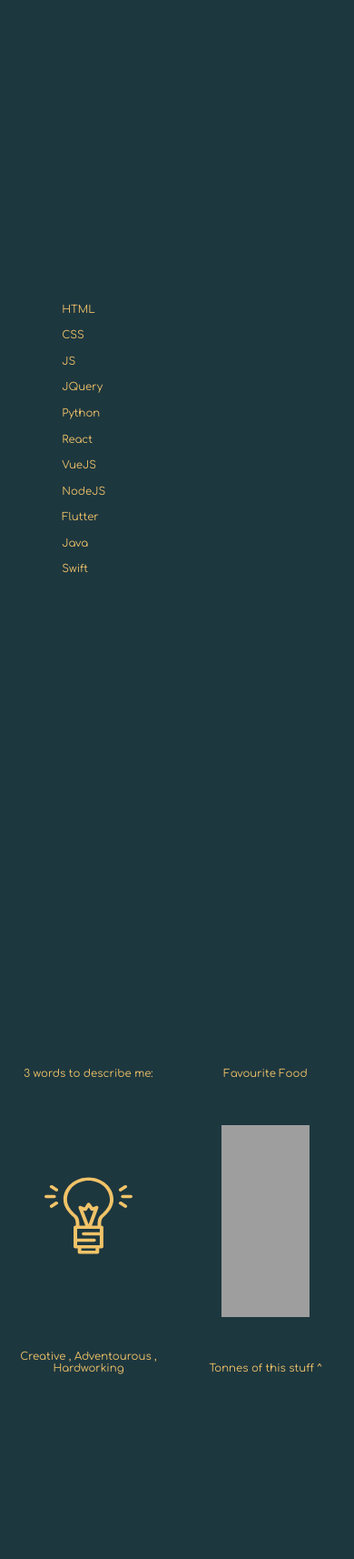
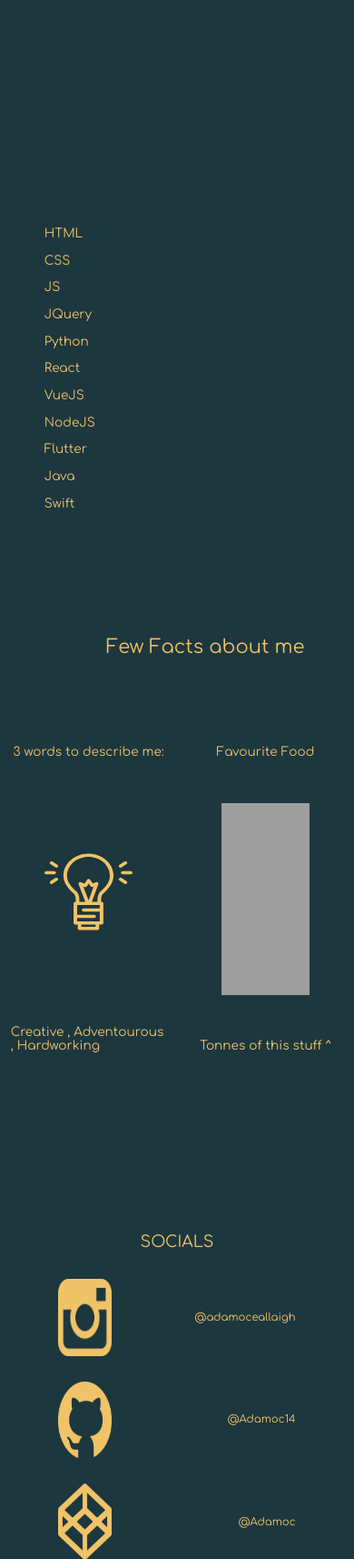
Before and after one commit to Adamoc14/FirstImpressionsCount, a PHP site: page /about.html in a window 390 px wide. Shown: the part 690-2404 px from the top of the page at 91% size. Run offline with PHP 8.4, Linux system fonts and the light colour scheme; some libraries are stand-ins or nearby versions; grey boxes are pictures that could not be loaded.

Commit message:
Found my missing Facts title lol

```diff
--- a/Resources/CSS/about.css
+++ b/Resources/CSS/about.css
@@ -72,19 +72,16 @@
 }
 
 .factsContainer {
-	/* padding: 0em 2em; */
 	width: 300vw;
-    text-align: center;
-	/* line-height: 10vh; */
 	height: 100vh
 }
 
 .factsContainer h2 {
     font-size: 1.8em;
-    transform: scale(0);
     padding: 2em 0em;
-    /* margin-bottom: 5vh; */
-	color: #F0C368;
+    margin-bottom: 5vh;
+    margin-left: 30vw;
+    color: #F0C368;
 }
 
 .factsContainer_sm {
@@ -115,16 +112,20 @@
 @media (max-width: 600px) {
 	.content{
 		padding: 0em 2em;
-		height: 80vh;
+		height: 70vh;
 	}
 	.content h2{
 		font-size: 6vw;
 	}
-	.skillsContainer{
-		height: 80vh;
+	.skillsContainer {
+		height: 43vh;
 	}
-	.skillContainer{
-		width: 65vw;
+	.skillContainer {
+		width: 75vw;
+	}
+	.skillContainer h2 {
+		width: 14vw;
+		font-size: 3.5vw;
 	}
 	.bar{
 		height: 2vh;
@@ -134,6 +135,13 @@
 	}
 	.fact {
 		width: 50vw;
+	}
+	.fact h3 {
+		font-size: 3.5vw;
+	}
+	.percentage {
+		font-size: 4vw;
+		margin-left: 1em;
 	}
 
     #socials_section_main_container {
--- a/Resources/JS/main.js
+++ b/Resources/JS/main.js
@@ -196,7 +196,6 @@ const scroll_facts_tl_func = () => {
     factsContainer = document.querySelector('.factsContainer');
     let xPercent, pinSpacing;
     window.matchMedia("(max-width: 600px)").matches ? xPercent = -85 : xPercent = -115
-    // window.matchMedia("(max-width: 600px)").matches ? pinSpacing = false : pinSpacing = true
     horizontalscrollAnim = gsap.to(facts, {
         xPercent: xPercent * (facts.length - 1),
         ease: "none",
```
